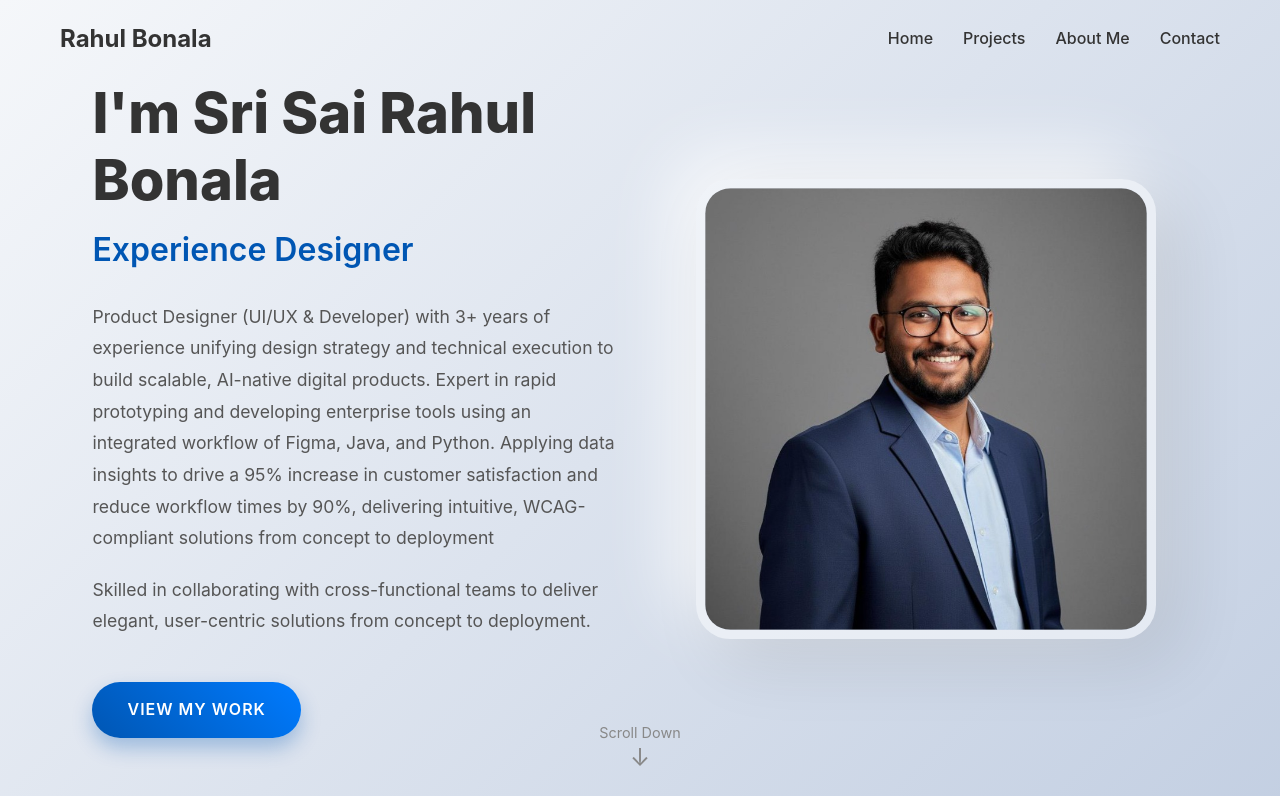
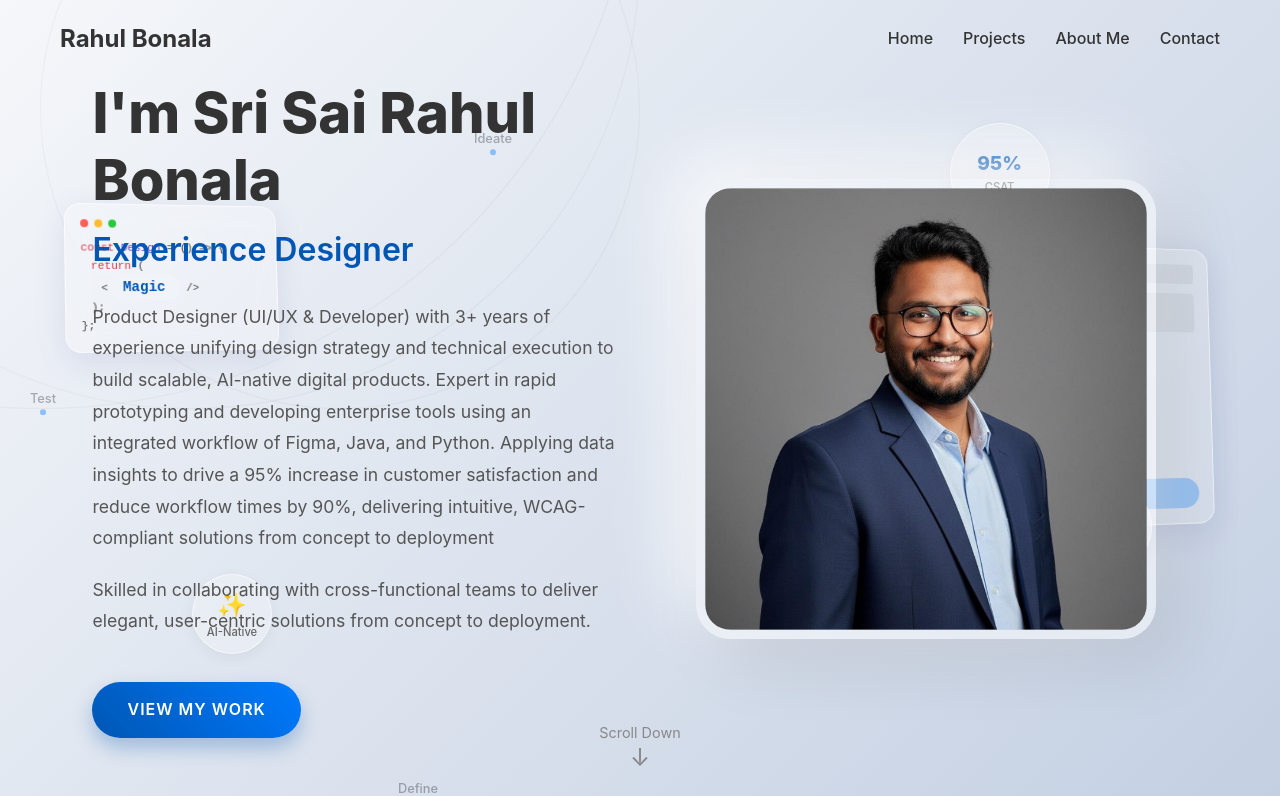
Before and after one commit to RahulBonala/Portfolio, a React (Vite) app: page / in a window 1280 px wide. Shown: the top 796 px of the page. Built offline with nearby package versions, Linux system fonts and the light colour scheme.

Commit message:
feat: redesign Hero Section with Unified Ecosystem visuals

```diff
--- a/src/components/ProfileSection.css
+++ b/src/components/ProfileSection.css
@@ -8,6 +8,175 @@
     position: relative;
     overflow: hidden;
 }
+
+/* --- Hero Background Layer (Absolute) --- */
+.hero-background-elements {
+    position: absolute;
+    top: 0;
+    left: 0;
+    width: 100%;
+    height: 100%;
+    z-index: 0;
+    pointer-events: none;
+}
+
+/* Layer 1: Orbit Lines */
+.orbit-lines {
+    position: absolute;
+    top: 50%;
+    left: 50%;
+    transform: translate(-50%, -50%);
+    width: 100%;
+    height: 100%;
+    display: flex;
+    align-items: center;
+    justify-content: center;
+}
+
+.orbit {
+    position: absolute;
+    border: 1px solid rgba(0, 0, 0, 0.05);
+    border-radius: 50%;
+    transform-origin: center;
+}
+
+.orbit-1 { width: 600px; height: 600px; animation: rotateOrbit 60s linear infinite; }
+.orbit-2 { width: 900px; height: 900px; animation: rotateOrbit 90s linear infinite reverse; }
+.orbit-3 { width: 1200px; height: 1200px; animation: rotateOrbit 120s linear infinite; }
+
+.orbit-dot {
+    position: absolute;
+    top: 50%;
+    left: 50%;
+    width: 6px;
+    height: 6px;
+    background: rgba(0, 123, 255, 0.4);
+    border-radius: 50%;
+    display: flex;
+    align-items: center;
+    justify-content: center;
+}
+
+.orbit-dot span {
+    position: absolute;
+    top: -20px;
+    font-size: 0.8rem;
+    color: rgba(0, 0, 0, 0.3);
+    font-weight: 500;
+    white-space: nowrap;
+}
+
+/* Positioning dots on orbits */
+.dot-discover { transform: rotate(0deg) translate(300px) rotate(0deg); }
+.dot-define { transform: rotate(120deg) translate(450px) rotate(-120deg); }
+.dot-ideate { transform: rotate(240deg) translate(300px) rotate(-240deg); }
+.dot-test { transform: rotate(180deg) translate(600px) rotate(-180deg); }
+
+
+/* Layer 2: Glass Cards */
+.glass-card {
+    position: absolute;
+    background: rgba(255, 255, 255, 0.2);
+    backdrop-filter: blur(12px);
+    -webkit-backdrop-filter: blur(12px);
+    border: 1px solid rgba(255, 255, 255, 0.6);
+    box-shadow: 0 8px 32px 0 rgba(31, 38, 135, 0.1);
+    border-radius: 16px;
+    padding: 15px;
+    overflow: hidden;
+    transform-style: preserve-3d;
+}
+
+.code-card {
+    top: 25%;
+    left: 5%;
+    width: 220px;
+    transform: perspective(1000px) rotateY(15deg) rotateX(5deg);
+    animation: float 6s ease-in-out infinite;
+}
+
+.ui-card {
+    top: 30%;
+    right: 5%;
+    width: 180px;
+    height: 280px;
+    transform: perspective(1000px) rotateY(-15deg) rotateX(5deg);
+    animation: float 7s ease-in-out infinite reverse;
+}
+
+/* Card Internals */
+.card-header {
+    display: flex;
+    gap: 6px;
+    margin-bottom: 12px;
+}
+.dot { width: 8px; height: 8px; border-radius: 50%; }
+.dot.red { background: #FF5F56; }
+.dot.yellow { background: #FFBD2E; }
+.dot.green { background: #27C93F; }
+
+.code-content { font-family: 'Fira Code', monospace; font-size: 0.7rem; color: #444; }
+.code-line { line-height: 1.6; }
+.indent { padding-left: 10px; }
+.indent-2 { padding-left: 20px; }
+.keyword { color: #d73a49; }
+.function { color: #6f42c1; }
+.tag { color: #22863a; }
+
+.ui-mockup { display: flex; flex-direction: column; height: 100%; gap: 10px; }
+.ui-header { height: 20px; background: rgba(0, 0, 0, 0.05); border-radius: 4px; }
+.ui-body { flex: 1; display: flex; flex-direction: column; gap: 8px; }
+.ui-block { height: 40px; background: rgba(0, 0, 0, 0.05); border-radius: 4px; }
+.ui-block.short { width: 60%; }
+.ui-button { height: 30px; background: rgba(0, 123, 255, 0.3); border-radius: 15px; margin-top: auto; }
+
+
+/* Layer 3: Glass Bubbles */
+.glass-bubble {
+    position: absolute;
+    background: rgba(255, 255, 255, 0.25);
+    backdrop-filter: blur(8px);
+    border: 1px solid rgba(255, 255, 255, 0.5);
+    border-radius: 50%;
+    display: flex;
+    flex-direction: column;
+    align-items: center;
+    justify-content: center;
+    box-shadow: 0 4px 15px rgba(0, 0, 0, 0.05);
+    animation: bounce 5s ease-in-out infinite;
+}
+
+.bubble-1 {
+    width: 100px;
+    height: 100px;
+    top: 15%;
+    right: 18%;
+    animation-delay: 1s;
+}
+
+.bubble-2 {
+    width: 80px;
+    height: 80px;
+    bottom: 20%;
+    left: 15%;
+    animation-delay: 2s;
+}
+
+.bubble-3 {
+    width: 90px;
+    height: 90px;
+    bottom: 30%;
+    right: 10%;
+    animation-delay: 0.5s;
+}
+
+.glass-bubble .count { font-weight: 800; color: var(--primary-color); font-size: 1.2rem; }
+.glass-bubble .label { font-size: 0.7rem; color: #666; font-weight: 500; }
+.glass-bubble .icon { font-size: 1.5rem; }
+
+
+/* --- End Hero Background Layer --- */
+
 
 .profile-content {
     display: flex;
@@ -22,8 +191,6 @@
     position: relative;
     animation: fadeInLeft 1s ease-out;
 }
-
-
 
 .profile-text h1 {
     font-size: 3.5rem;
@@ -79,28 +246,11 @@
     width: 400px;
     height: 400px;
     object-fit: cover;
-    /* Scale and position to slightly crop the head */
     object-position: center 20%;
     transform: scale(1.15);
     border-radius: 30px;
     box-shadow: 20px 20px 60px rgba(0, 0, 0, 0.1), -20px -20px 60px rgba(255, 255, 255, 0.8);
     border: 8px solid rgba(255, 255, 255, 0.5);
-}
-
-.robot-decoration {
-    position: absolute;
-    bottom: -30px;
-    right: 30px;
-    width: 120px;
-    height: 120px;
-    animation: bounce 3s infinite ease-in-out;
-    filter: drop-shadow(0 10px 15px rgba(0, 0, 0, 0.2));
-}
-
-.robot-decoration img {
-    width: 100%;
-    height: 100%;
-    object-fit: contain;
 }
 
 .scroll-down {
@@ -123,63 +273,39 @@
 }
 
 @keyframes float {
+    0%, 100% { transform: translateY(0) perspective(1000px) rotateY(var(--y-rot, 15deg)) rotateX(5deg); }
+    50% { transform: translateY(-15px) perspective(1000px) rotateY(var(--y-rot, 15deg)) rotateX(5deg); }
+}
 
-    0%,
-    100% {
-        transform: translateY(0);
-    }
-
-    50% {
-        transform: translateY(-10px);
-    }
+@keyframes rotateOrbit {
+    from { transform: translate(-50%, -50%) rotate(0deg); }
+    to { transform: translate(-50%, -50%) rotate(360deg); }
 }
 
 @keyframes bounce {
-
-    0%,
-    100% {
-        transform: translateY(0);
-    }
-
-    50% {
-        transform: translateY(-10px);
-    }
+    0%, 100% { transform: translateY(0); }
+    50% { transform: translateY(-10px); }
 }
 
 @keyframes fadeInLeft {
-    from {
-        opacity: 0;
-        transform: translateX(-50px);
-    }
-
-    to {
-        opacity: 1;
-        transform: translateX(0);
-    }
+    from { opacity: 0; transform: translateX(-50px); }
+    to { opacity: 1; transform: translateX(0); }
 }
 
 @keyframes fadeInRight {
-    from {
-        opacity: 0;
-        transform: translateX(50px);
-    }
-
-    to {
-        opacity: 1;
-        transform: translateX(0);
-    }
+    from { opacity: 0; transform: translateX(50px); }
+    to { opacity: 1; transform: translateX(0); }
 }
 
 @keyframes fadeInUp {
-    from {
-        opacity: 0;
-        transform: translate(-50%, 20px);
-    }
+    from { opacity: 0; transform: translate(-50%, 20px); }
+    to { opacity: 1; transform: translate(-50%, 0); }
+}
 
-    to {
-        opacity: 1;
-        transform: translate(-50%, 0);
-    }
+@media (max-width: 1100px) {
+    .glass-card { display: none; }
+    .glass-bubble { display: none; }
+    .orbit-lines { opacity: 0.3; }
 }
 
 @media (max-width: 900px) {
@@ -188,27 +314,15 @@
         text-align: center;
         gap: 30px;
     }
-
     .profile-text {
-        display: flex;
-        flex-direction: column;
         align-items: center;
     }
-
-
-
     .profile-image {
         width: 280px;
         height: 280px;
+        transform: scale(1);
     }
-
     .profile-text h1 {
         font-size: 2.5rem;
     }
-
-    .robot-decoration {
-        width: 80px;
-        height: 80px;
-        right: 0;
-    }
 }
--- a/src/components/ProfileSection.tsx
+++ b/src/components/ProfileSection.tsx
@@ -6,6 +6,60 @@ import profileImg from '../assets/profile-headshot.jpg';
 const ProfileSection: React.FC = () => {
     return (
         <section id="home" className="section profile-section">
+            <div className="hero-background-elements">
+                {/* Layer 1: The Process Orbit */}
+                <div className="orbit-lines">
+                    <div className="orbit orbit-1"></div>
+                    <div className="orbit orbit-2"></div>
+                    <div className="orbit orbit-3"></div>
+                    <div className="orbit-dot dot-discover"><span>Discover</span></div>
+                    <div className="orbit-dot dot-define"><span>Define</span></div>
+                    <div className="orbit-dot dot-ideate"><span>Ideate</span></div>
+                    <div className="orbit-dot dot-test"><span>Test</span></div>
+                </div>
+
+                {/* Layer 2: The Hybrid Specialist (Cards) */}
+                <div className="glass-card code-card">
+                    <div className="card-header">
+                        <span className="dot red"></span>
+                        <span className="dot yellow"></span>
+                        <span className="dot green"></span>
+                    </div>
+                    <div className="code-content">
+                        <div className="code-line"><span className="keyword">const</span> <span className="function">Design</span> = () =&gt; &#123;</div>
+                        <div className="code-line indent">  <span className="keyword">return</span> (</div>
+                        <div className="code-line indent-2">    &lt;<span className="tag">Magic</span> /&gt;</div>
+                        <div className="code-line indent">  );</div>
+                        <div className="code-line">&#125;;</div>
+                    </div>
+                </div>
+
+                <div className="glass-card ui-card">
+                    <div className="ui-mockup">
+                        <div className="ui-header"></div>
+                        <div className="ui-body">
+                            <div className="ui-block"></div>
+                            <div className="ui-block short"></div>
+                            <div className="ui-button"></div>
+                        </div>
+                    </div>
+                </div>
+
+                {/* Layer 3: Metrics Bubbles */}
+                <div className="glass-bubble bubble-1">
+                    <span className="count">95%</span>
+                    <span className="label">CSAT</span>
+                </div>
+                <div className="glass-bubble bubble-2">
+                    <span className="icon">✨</span>
+                    <span className="label">AI-Native</span>
+                </div>
+                <div className="glass-bubble bubble-3">
+                    <span className="count">80%</span>
+                    <span className="label">Faster</span>
+                </div>
+            </div>
+
             <div className="container profile-content">
                 <div className="profile-text">
 
```
